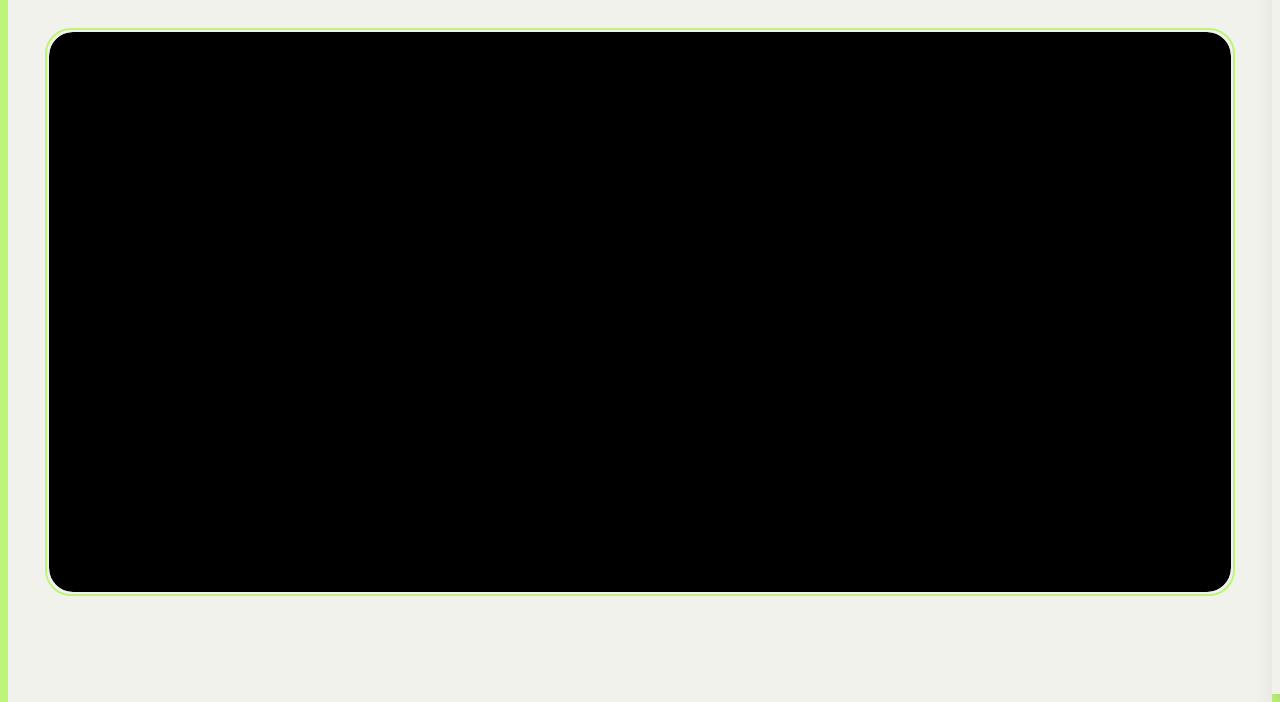
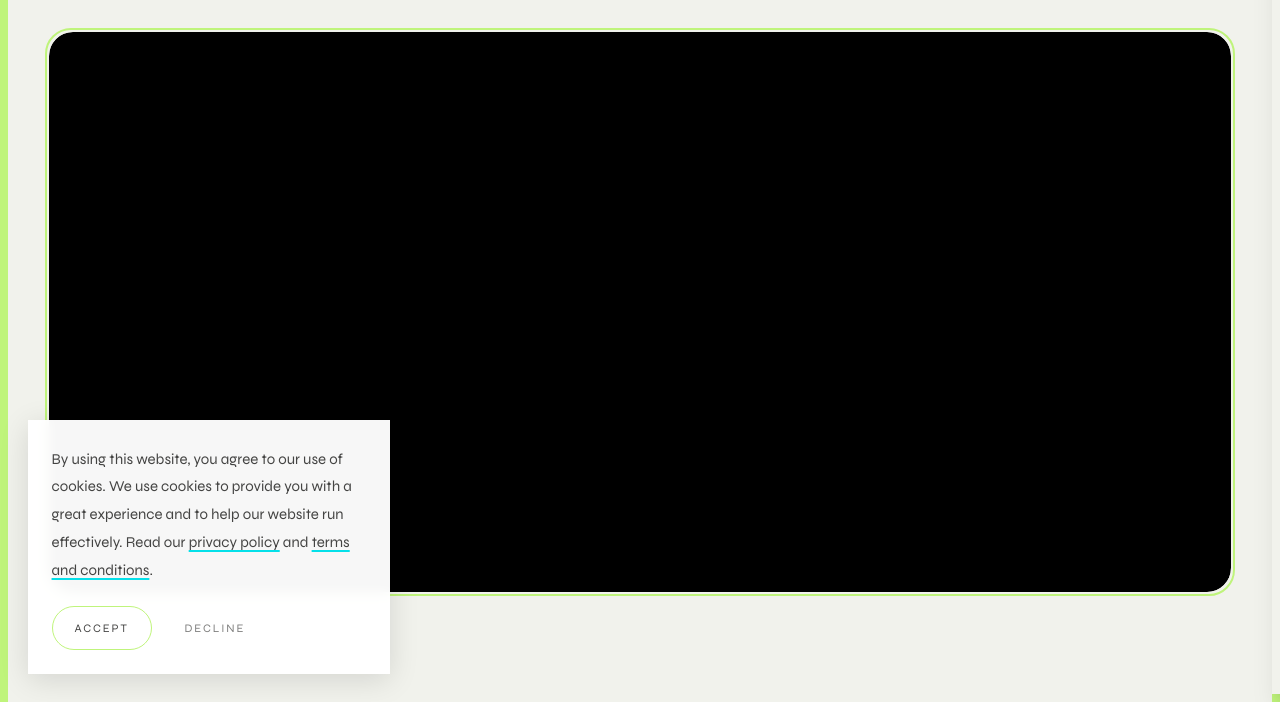
Before and after one commit to lianlicodes-cmd/lbylian-site, a website: page case-study-l-by-lian.html in a window 1280 px wide. Shown: the part 98-800 px from the top of the page. Drawn offline with nearby package versions, Linux system fonts and the light colour scheme.

Commit message:
Update case-study-l-by-lian.html
Cookie banner

```diff
--- a/case-study-l-by-lian.html
+++ b/case-study-l-by-lian.html
@@ -44,7 +44,7 @@
       content="L by Lian website case study preview"
     />
 
-    <!-- Google Analytics -->
+ <!-- Google Analytics (consent-aware) -->
     <script
       async
       src="https://www.googletagmanager.com/gtag/js?id=G-DXRXF5L0DJ"
@@ -54,6 +54,21 @@
       function gtag() {
         dataLayer.push(arguments);
       }
+
+      var lblStored = null;
+      try {
+        lblStored = JSON.parse(localStorage.getItem("lbl-cookie-consent"));
+      } catch (e) {}
+
+      gtag("consent", "default", {
+        ad_storage: "denied",
+        ad_user_data: "denied",
+        ad_personalization: "denied",
+        analytics_storage:
+          lblStored && lblStored.analytics === "granted" ? "granted" : "denied",
+        wait_for_update: 500,
+      });
+
       gtag("js", new Date());
 
       gtag("config", "G-DXRXF5L0DJ");
@@ -2956,5 +2971,178 @@
         }
       })();
     </script>
+
+    <!-- Cookie banner -->
+<div id="cookieBanner" class="cookie-card" role="dialog" aria-describedby="cookieBannerText" hidden>
+  <p id="cookieBannerText" class="cookie-card__text">
+    By using this website, you agree to our use of cookies. We use cookies to
+    provide you with a great experience and to help our website run effectively.
+    Read our <a href="privacy-policy.html" rel="nofollow">privacy policy</a> and
+    <a href="t-and-c.html" rel="nofollow">terms and conditions</a>.
+  </p>
+
+  <div class="cookie-card__actions">
+    <button type="button" id="cookieAccept" class="cookie-btn">Accept</button>
+    <!-- Delete this button if you want Accept only -->
+    <button type="button" id="cookieReject" class="cookie-btn cookie-btn--quiet">Decline</button>
+  </div>
+</div>
+
+<style>
+  .cookie-card {
+    position: fixed;
+    left: calc(var(--frame, 0px) + 20px);
+    bottom: calc(var(--frame, 0px) + 20px);
+    z-index: 60;
+    width: 362px;
+    max-width: calc(100vw - 2 * var(--frame, 0px) - 40px);
+    padding: 26px 24px 24px;
+    display: flex;
+    flex-direction: column;
+    gap: 22px;
+    background: rgba(255, 255, 255, 0.97);
+    backdrop-filter: blur(6px);
+    box-shadow: 0 6px 28px rgba(1, 1, 1, 0.12);
+    font-family: "Syne", system-ui, sans-serif;
+    opacity: 0;
+    transform: translateY(12px);
+    transition: opacity 260ms cubic-bezier(0.2, 0.8, 0.2, 1),
+      transform 260ms cubic-bezier(0.2, 0.8, 0.2, 1);
+  }
+  .cookie-card[data-visible="true"] {
+    opacity: 1;
+    transform: translateY(0);
+  }
+  @media (prefers-reduced-motion: reduce) {
+    .cookie-card { transition: none; }
+  }
+  @media (max-width: 640px) {
+    .cookie-card {
+      left: calc(var(--frame, 0px) + 12px);
+      right: calc(var(--frame, 0px) + 12px);
+      bottom: calc(var(--frame, 0px) + 84px);
+      width: auto;
+      max-width: none;
+    }
+  }
+  .cookie-card__text {
+    margin: 0;
+    font-size: 15px;
+    line-height: 1.85;
+    color: #444443;
+    text-wrap: pretty;
+  }
+  .cookie-card__text a {
+    color: #444443;
+    text-decoration: underline;
+    text-decoration-color: #05e0e9;
+    text-decoration-thickness: 2px;
+    text-underline-offset: 3px;
+  }
+  .cookie-card__text a:hover { color: #010101; }
+  .cookie-card__actions {
+    display: flex;
+    align-items: center;
+    gap: 10px;
+  }
+  .cookie-btn {
+    cursor: pointer;
+    font-family: inherit;
+    font-size: 11.5px;
+    line-height: 1;
+    letter-spacing: 0.16em;
+    text-transform: uppercase;
+    padding: 0 22px;
+    min-height: 44px;
+    border-radius: 999px;
+    border: 1px solid #bff47b;
+    background: transparent;
+    color: #444443;
+    transition: background-color 150ms ease-out, color 150ms ease-out,
+      border-color 150ms ease-out;
+  }
+  .cookie-btn:hover {
+    background: #bff47b;
+    border-color: #bff47b;
+    color: #010101;
+  }
+  .cookie-btn:focus-visible {
+    outline: 2px solid #05e0e9;
+    outline-offset: 3px;
+  }
+  .cookie-btn--quiet {
+    border-color: transparent;
+    color: rgba(68, 68, 67, 0.7);
+  }
+  .cookie-btn--quiet:hover {
+    background: transparent;
+    border-color: rgba(68, 68, 67, 0.3);
+    color: #010101;
+  }
+</style>
+
+<script>
+  (function () {
+    var KEY = "lbl-cookie-consent";
+    var banner = document.getElementById("cookieBanner");
+    if (!banner) return;
+
+    var stored = null;
+    try {
+      stored = JSON.parse(localStorage.getItem(KEY));
+    } catch (e) {}
+
+    function save(choice) {
+      try {
+        localStorage.setItem(
+          KEY,
+          JSON.stringify({ analytics: choice, date: new Date().toISOString(), version: 1 })
+        );
+      } catch (e) {}
+
+      if (typeof gtag === "function") {
+        gtag("consent", "update", { analytics_storage: choice });
+      }
+    }
+
+    function hide() {
+      banner.setAttribute("data-visible", "false");
+      window.setTimeout(function () { banner.hidden = true; }, 280);
+    }
+
+    function show() {
+      banner.hidden = false;
+      window.requestAnimationFrame(function () {
+        banner.setAttribute("data-visible", "true");
+      });
+    }
+
+    document.getElementById("cookieAccept").addEventListener("click", function () {
+      save("granted");
+      hide();
+    });
+
+    var rejectBtn = document.getElementById("cookieReject");
+    if (rejectBtn) {
+      rejectBtn.addEventListener("click", function () {
+        save("denied");
+        hide();
+      });
+    }
+
+    // Any link with href="#cookie-settings" reopens the banner
+    document.addEventListener("click", function (e) {
+      var trigger = e.target.closest('[href="#cookie-settings"]');
+      if (!trigger) return;
+      e.preventDefault();
+      show();
+    });
+
+    if (!stored || (stored.analytics !== "granted" && stored.analytics !== "denied")) {
+      show();
+    }
+  })();
+</script>
+
   </body>
 </html>
```
